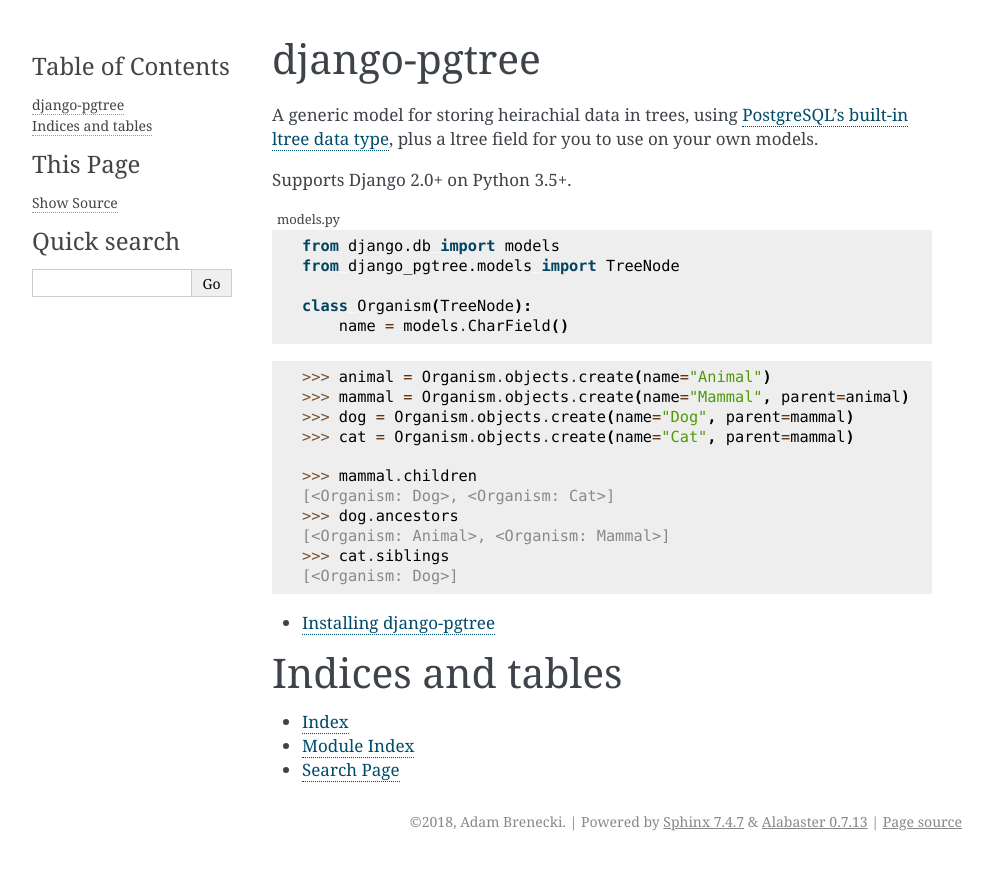
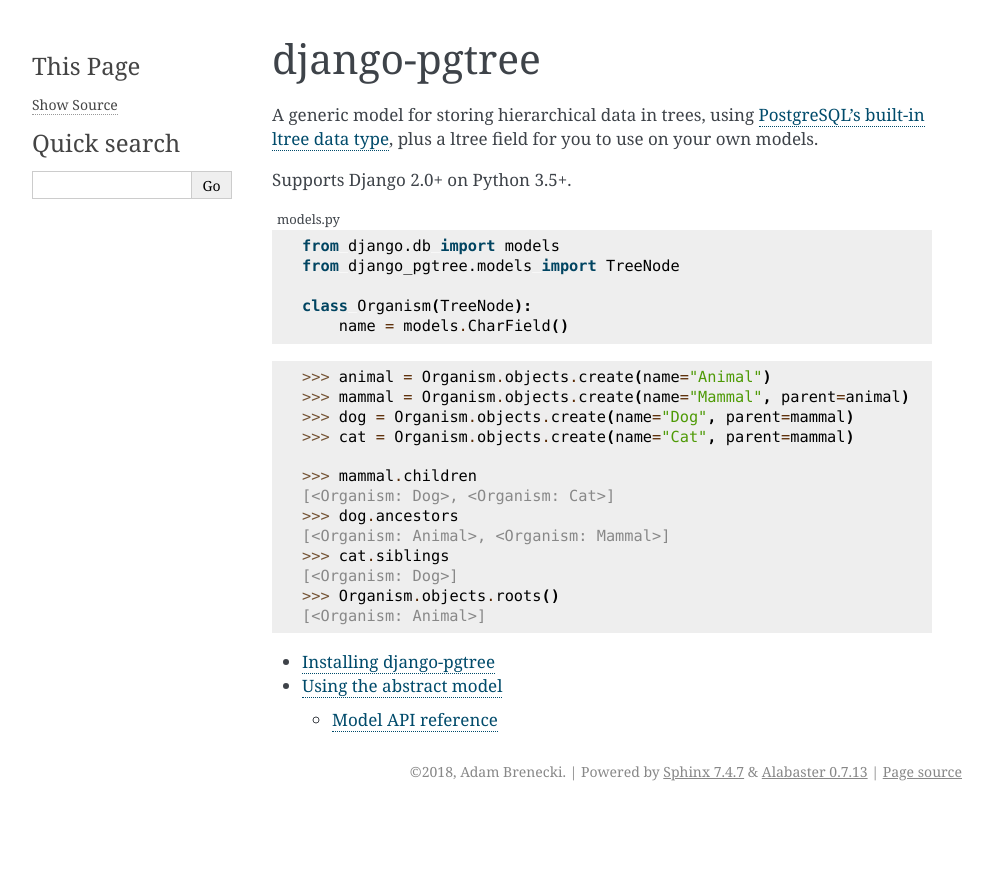
Before and after one commit to daisylb/django-pgtree, a Sphinx documentation site: the page built from docs/index.rst, in a window 1280 px wide. Shown: the top 870 px of the page, without its empty margins (148-1141 px from the left). Built offline with Sphinx 7.4.7, drawn with Linux system fonts in a browser that asks for light colours.

Commit message:
Improve documentation
- Create a migration operation to add Ltree extension
- How to get root nodes.

```diff
--- a/README.rst
+++ b/README.rst
@@ -1,7 +1,7 @@
 django-pgtree
 =============
 
-A generic model for storing heirachial data in trees, using `PostgreSQL's built-in ltree data type <ltree_>`_, plus a ltree field for you to use on your own models.
+A generic model for storing hierarchical data in trees, using `PostgreSQL's built-in ltree data type <ltree_>`_, plus a ltree field for you to use on your own models.
 
 Supports Django 2.0+ on Python 3.5+.
 
@@ -29,3 +29,5 @@ Supports Django 2.0+ on Python 3.5+.
     [<Organism: Animal>, <Organism: Mammal>]
     >>> cat.siblings
     [<Organism: Dog>]
+    >>> Organism.objects.roots()
+    [<Organism: Animal>]
--- a/docs/index.rst
+++ b/docs/index.rst
@@ -1,15 +1,8 @@
+
 .. include:: ../README.rst
 
 .. toctree::
    :maxdepth: 2
 
    install
-
-
-
-Indices and tables
-==================
-
-* :ref:`genindex`
-* :ref:`modindex`
-* :ref:`search`
+   model
--- a/docs/install.rst
+++ b/docs/install.rst
@@ -20,7 +20,7 @@ On your development database and when you first deploy, you'll also need to run
 
     CREATE EXTENSION ltree;
 
-This command needs to be run by the database superuser (usually the ``postgres`` user). If you know that your migrations will be run by this user, you can create a ``RunSQL`` migration that does this for you, but in most cases you'll need to do this when you create the database.
+This command needs to be run by the database superuser (usually the ``postgres`` user). If you know that your migrations will be run by this user, you can use our ``LtreeExtension`` migration operation (see more in :doc:`model`), but in most cases you'll need to do this when you create the database.
 
 .. tip::
 
--- a/pyproject.toml
+++ b/pyproject.toml
@@ -1,7 +1,7 @@
 [tool.poetry]
 name = "django-pgtree"
 version = "0.1.4"
-description = "Heirachial data for Django with Postgres."
+description = "Hierarchical data for Django with Postgres."
 authors = ["Adam Brenecki"]
 license = "ISC"
 
```
Also changed, not shown: docs/model.rst (+14 -1 lines), 3 other files.
